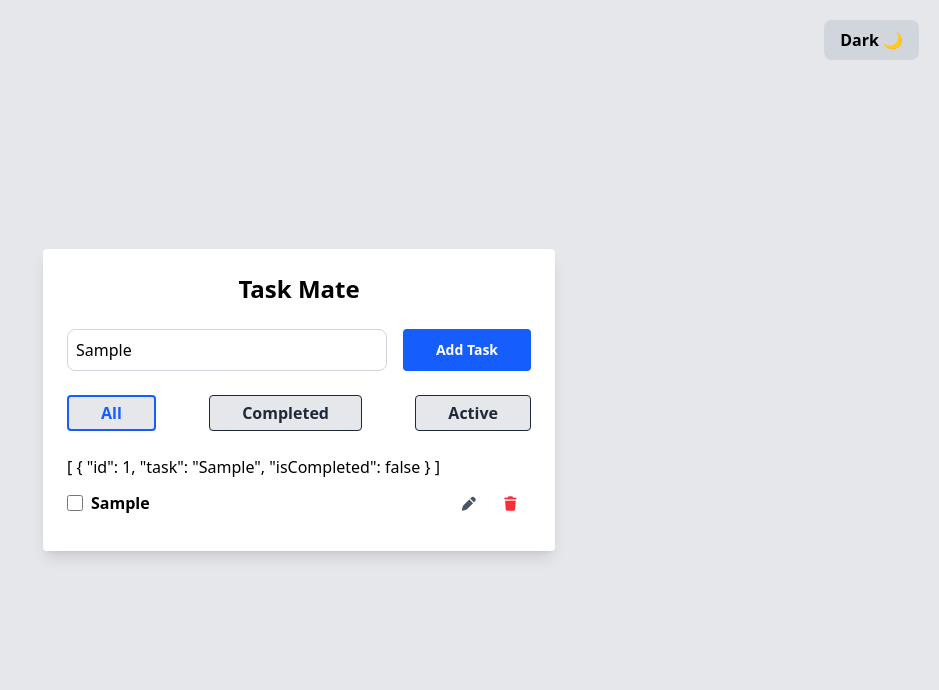
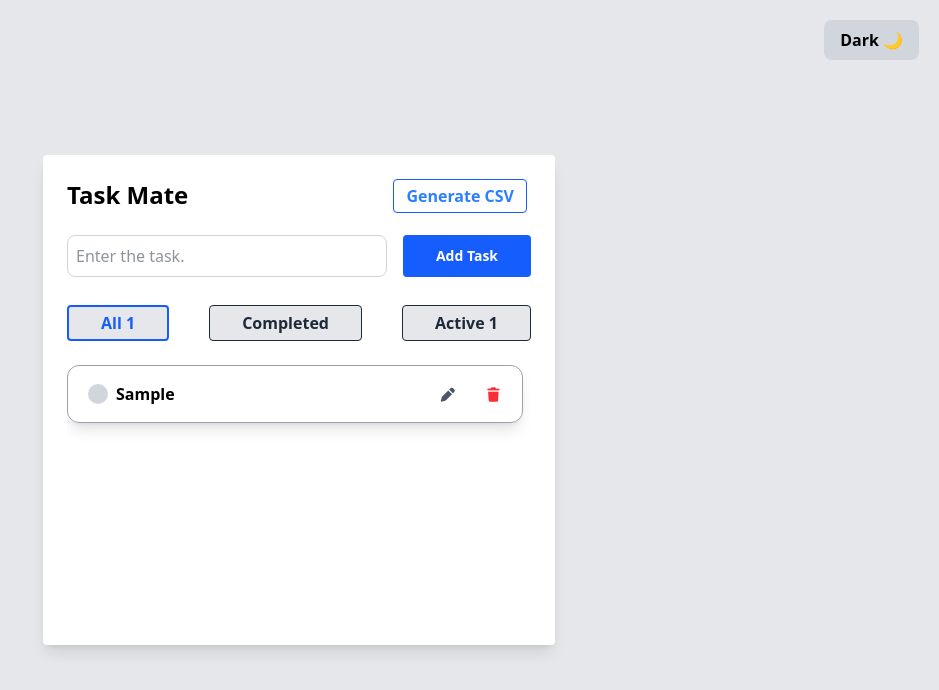
Before and after one commit to Muhammad-Anas785/TaskMate, a Vue app: page / in a window 1280 px wide. Both pictures are taken after typing "Sample" into the empty fields and a click on the button "Add Task". Shown: the top 690 px of the page, without its empty margins (341-1280 px from the left). Built offline with nearby package versions, Linux system fonts and the light colour scheme.

Commit message:
major functionalities added

```diff
--- a/package.json
+++ b/package.json
@@ -15,8 +15,11 @@
   "dependencies": {
     "@fortawesome/fontawesome-free": "^7.0.1",
     "@tailwindcss/vite": "^4.1.13",
+    "@vuelidate/core": "^2.0.3",
+    "@vuelidate/validators": "^2.0.4",
     "tailwindcss": "^4.1.13",
-    "vue": "^3.5.18"
+    "vue": "^3.5.18",
+    "vuedraggable": "^4.1.0"
   },
   "devDependencies": {
     "@eslint/js": "^9.31.0",
@@ -24,6 +27,7 @@
     "eslint": "^9.31.0",
     "eslint-plugin-vue": "~10.3.0",
     "globals": "^16.3.0",
+    "tailwind-scrollbar": "^4.0.2",
     "vite": "^7.0.6",
     "vite-plugin-vue-devtools": "^8.0.0"
   }
--- /dev/null
+++ b/src/components/DeleteModal.vue
@@ -0,0 +1,77 @@
+<script setup>
+defineProps({
+  deleteModal: Object,
+});
+const emit = defineEmits(["submit"]);
+
+const confirmDeleteTask = (index) => {
+  emit("deleteTask", true, index);
+};
+const preventDelete = (index) => {
+  emit("deleteTask", false, index);
+};
+</script>
+
+<template>
+  <transition name="fade">
+    <div
+      class="fixed inset-0 flex justify-center items-center bg-black/50 z-50"
+      v-if="deleteModal.isOpen"
+    >
+      <transition name="sacle">
+        <div
+          v-if="deleteModal.isOpen"
+          class="bg-gray-100 dark:bg-gray-700 rounded-lg shadow-lg w-96 p-6 relative transition-transform transform scale-95"
+        >
+          <!-- Close button -->
+          <button
+            class="absolute top-2 right-2 cursor-pointer"
+            @click="preventDelete(deleteModal.indexValue)"
+          >
+            ✖
+          </button>
+          <h2 class="text-xl font-semibold text-gray-800 dark:text-white mb-2">Confirm Delete</h2>
+          <p class="text-gray-700 dark:text-gray-200">
+            Are you sure you want to delete <span class="font-bold">{{ deleteModal.taskName }}</span>?
+          </p>
+          <div class="mt-3 flex justify-end gap-2">
+            <button
+              @click="confirmDeleteTask(deleteModal.indexValue)"
+              class="px-5 py-2 bg-blue-600 hover:bg-blue-700 rounded text-white font-semibold cursor-pointer transition duration-300 ease-in-out"
+            >
+              Yes
+            </button>
+            <button
+              @click="preventDelete(deleteModal.indexValue)"
+              class="px-5 py-2 bg-red-500 hover:bg-red-700 rounded text-white font-semibold cursor-pointer transition duration-300 ease-in-out"
+            >
+              No
+            </button>
+          </div>
+        </div>
+      </transition>
+    </div>
+  </transition>
+</template>
+
+<style scoped>
+/* Overlay fade */
+.fade-enter-active,
+.fade-leave-active {
+  transition: opacity 0.3s ease;
+}
+.fade-enter-from,
+.fade-leave-to {
+  opacity: 0;
+}
+/* Modal scale animation */
+.scale-enter-active,
+.scale-leave-active {
+  transition: transform 0.3s ease, opacity 0.3s ease;
+}
+.scale-enter-from,
+.scale-leave-to {
+  transform: scale(0.95);
+  opacity: 0;
+}
+</style>
--- a/src/components/TaskManager.vue
+++ b/src/components/TaskManager.vue
@@ -1,24 +1,45 @@
 <script setup>
-import { onMounted, ref } from "vue";
+import {
+  getDataFromLocalStorage,
+  saveDataInLocalStorage,
+} from "@/composables/local-storage-functions";
+import { computed, onMounted, reactive, ref } from "vue";
+import DeleteModal from "./DeleteModal.vue";
+import { required } from "@vuelidate/validators";
+import useVuelidate from "@vuelidate/core";
 
 let isActiveFilter = ref("all");
 let taskIndex = ref(null);
 let isDark = ref(false);
 let taskToDo = ref("");
 let id = ref(0);
-
-const tasksData = [
-  { id: 1, task: "Work", isCompleted: false },
-  { id: 2, task: "Food", isCompleted: false },
-  { id: 1, task: "Play", isCompleted: false },
-];
+let taskToUpdate = ref("");
+let deleteModal = ref({
+  isOpen: false,
+  indexValue: 0,
+  taskName: "",
+});
 
 const savedTasksData = ref([]);
+const filteredTasks = ref([]);
+
+const state = reactive({
+  taskToDo,
+  taskToUpdate,
+});
+
+const rules = {
+  taskToDo: { required },
+  taskToUpdate: { required },
+};
+
+const v$ = useVuelidate(rules, state);
 
 //toggle dark theme
 const toggleTheme = () => {
   isDark.value = !isDark.value;
-  localStorage.setItem("isDarkTheme", JSON.stringify(isDark.value));
+  saveDataInLocalStorage("isDarkTheme", isDark.value);
+  // localStorage.setItem("isDarkTheme", JSON.stringify(isDark.value));
   if (isDark.value) {
     document.documentElement.classList.add("dark");
   } else {
@@ -27,12 +48,24 @@ const toggleTheme = () => {
 };
 
 // active filter function
-const onClickFilter = (filterVal) => {
+const filterDataFunc = (filterVal) => {
   isActiveFilter.value = filterVal;
+  if (isActiveFilter.value === "all") {
+    filteredTasks.value = savedTasksData.value;
+  } else if (isActiveFilter.value === "completed") {
+    filteredTasks.value = savedTasksData.value.filter((task) => {
+      return task.isCompleted;
+    });
+  } else if (isActiveFilter.value === "active") {
+    filteredTasks.value = savedTasksData.value.filter((task) => {
+      return task.isCompleted === false;
+    });
+  }
 };
 
 // Add Task
 const addTask = () => {
+  if (taskToDo.value.trim()) {
     id.value += 1;
     let taskModel = {
       id: id.value,
@@ -41,33 +74,147 @@ const addTask = () => {
     };
 
     savedTasksData.value.push(taskModel);
+    filterDataFunc(isActiveFilter.value);
+    taskToDo.value = "";
+    saveDataInLocalStorage("savedTasks", savedTasksData.value);
+    v$.value.taskToDo.$reset();
+  } else {
+    v$.value.taskToDo.$touch();
+  }
 };
 
 // edit task function
-const editTask = (index) => {
+const editTask = (index, id) => {
+  taskToUpdate.value = "";
   taskIndex.value = index;
+  let taskEdit = savedTasksData.value.find((task) => {
+    return task.id === id;
+  });
+  taskToUpdate.value = taskEdit.task;
 };
 
 // update Task function
-const updateTask = () => {
+const updateTask = (index) => {
+  if (taskToUpdate.value.trim()) {
+    savedTasksData.value[index].task = taskToUpdate.value;
     taskIndex.value = null;
+    saveDataInLocalStorage("savedTasks", savedTasksData.value);
+  }
 };
 
-// onMounted decides theme
-onMounted(() => {
-  let themeVal = JSON.parse(localStorage.getItem("isDarkTheme"));
+const deleteTask = (isDelete, index) => {
+  if (isDelete) {
+    savedTasksData.value.splice(index, 1);
+    filterDataFunc(isActiveFilter.value);
+    let getSavedTasks = getDataFromLocalStorage("savedTasks");
+    console.log("deleted: ", getSavedTasks);
+    if (getSavedTasks) {
+      getSavedTasks.splice(index, 1);
+      saveDataInLocalStorage("savedTasks", getSavedTasks);
+    }
+    deleteModal.value.isOpen = false;
+  } else {
+    deleteModal.value.isOpen = false;
+  }
+};
+
+const confirmDelete = (index, task) => {
+  deleteModal.value.isOpen = true;
+  deleteModal.value.indexValue = index;
+  deleteModal.value.taskName = task;
+};
+
+const completedTask = () => {
+  filterDataFunc(isActiveFilter.value);
+  saveDataInLocalStorage("savedTasks", savedTasksData.value);
+};
+
+const completedTaskCount = computed(() => {
+  let completeTasks = savedTasksData.value.filter((task) => {
+    return task.isCompleted;
+  });
+  return completeTasks && completeTasks.length != 0 ? completeTasks.length : "";
+});
+
+const activeTaskCount = computed(() => {
+  let activeTasks = savedTasksData.value.filter((task) => {
+    return task.isCompleted === false;
+  });
+  return activeTasks && activeTasks.length != 0 ? activeTasks.length : "";
+});
+
+// Set theme
+const setTheme = () => {
+  let themeVal = getDataFromLocalStorage("isDarkTheme");
   isDark.value = themeVal;
   if (themeVal) {
     document.documentElement.classList.add("dark");
   } else {
     document.documentElement.classList.remove("dark");
   }
+};
+
+// Reterieve Data
+const retrieveData = () => {
+  let getSavedTasks = getDataFromLocalStorage("savedTasks");
+  if (getSavedTasks) {
+    savedTasksData.value = getSavedTasks;
+    filteredTasks.value = getSavedTasks;
+  } else {
+    savedTasksData.value = [];
+    filteredTasks.value = [];
+  }
+};
+
+const dynmicClass = (invalid, dirty) => {
+  if (invalid && dirty) {
+    return "border border-red-500 dark:border-1";
+  } else {
+    return "dark:border-none";
+  }
+};
+
+const generateCSV = () => {
+  if (!savedTasksData.value.length) {
+    alert("No Task To Export...!");
+    return;
+  }
+
+  //CSV headers
+  const headers = ["ID", "Task", "Status"];
+
+  //CSV rows
+  let rows = savedTasksData.value.map((task) => [
+    task.id,
+    `${task.task.replace(/"/g, '""')}`,
+    task.isCompleted ? "Yes" : "No",
+  ]);
+
+  //create csv
+  let csvContent = [headers, ...rows].map((content) => content.join(",")).join("\n");
+  console.log(csvContent);
+
+  //downladable link
+  const blob = new Blob([csvContent], { type: "text/csv;charset=utf-8" });
+  const link = document.createElement("a");
+  const url = URL.createObjectURL(blob);
+  link.setAttribute("href", url);
+  link.setAttribute("download", "tasks.csv");
+  document.body.appendChild(link);
+  link.click();
+  document.body.removeChild(link);
+};
+
+// onMounted decides theme
+onMounted(() => {
+  setTheme();
+  retrieveData();
 });
 </script>
 
 <template>
   <section
-    class="min-h-screen relative bg-gray-200 dark:bg-gray-800 flex flex-col justify-center items-center py-16 px-6"
+    class="min-h-screen relative bg-gray-200 dark:bg-gray-800 flex flex-col justify-center items-center py-16 px-6 transition-colors duration-500"
   >
     <!-- Dark Theme Toggle -->
 
@@ -79,29 +226,46 @@ onMounted(() => {
     </button>
 
     <div
-      class="bg-white w-full max-w-lg p-6 rounded space-y-6 shadow-lg dark:bg-gray-900 dark:text-gray-200"
+      class="bg-white relative w-full max-w-lg p-6 rounded space-y-6 shadow-lg dark:bg-gray-900 dark:text-gray-200 transition-all duration-500"
     >
+      <button
+        @click="generateCSV"
+        class="absolute right-7 top-6 text-sm px-2 py-1 sm:px-3 sm:py-1 sm:text-base font-semibold border border-blue-600 text-blue-500 hover:bg-gray-100 dark:border-gray-400 dark:text-gray-300 rounded dark:hover:bg-gray-700 cursor-pointer transition duration-300 ease-in-out"
+      >
+        Generate CSV
+      </button>
       <!-- Task Manager -->
-      <div class="text-center">
+      <div class="text-left">
         <h1 class="text-lg font-bold md:text-2xl">Task Mate</h1>
       </div>
 
       <!-- Task Add input -->
-      <div class="flex flex-row justify-between gap-2">
+      <div class="flex flex-row justify-between mb-7 gap-2 relative">
         <input
           v-model="taskToDo"
           type="text"
+          @blur="v$.taskToDo.$touch()"
+          @keyup.enter="addTask"
           placeholder="Enter the task."
-          class="border border-gray-300 dark:bg-gray-800 rounded-lg w-2/3 p-2 md:p-2 sm:w-80 focus:ring-2 focus:ring-blue-500 focus:border-blue-500 outline-none"
+          :class="[
+            dynmicClass(v$.taskToDo.$invalid, v$.taskToDo.$dirty),
+            'border border-gray-300 text-gray-800 dark:text-white dark:bg-gray-800 rounded-lg w-2/3 p-2 md:p-2 sm:w-80 focus:ring-2 focus:ring-blue-500 focus:border-blue-500 outline-none',
+          ]"
         />
-
+        <p
+          class="absolute text-sm ms-2 mt-11 text-red-500"
+          v-if="v$.taskToDo.$invalid && v$.taskToDo.$dirty"
+        >
+          Please add task first
+        </p>
         <button
           @click="addTask"
-          class="bg-blue-600 text-white text-sm md:text-md font-semibold rounded w-24 sm:w-32 cursor-pointer"
+          class="bg-blue-600 hover:bg-blue-700 text-white text-sm md:text-md font-semibold rounded w-24 sm:w-32 cursor-pointer transition duration-300 ease-in-out"
         >
           Add Task
         </button>
       </div>
+      <div></div>
 
       <!-- Filters -->
       <div class="flex flex-col sm:flex-row justify-between gap-4">
@@ -112,9 +276,9 @@ onMounted(() => {
               ? 'text-blue-600 border-2 border-blue-600 dark:text-gray-300 dark:border-gray-300'
               : 'text-gray-800 border border-gray-800 dark:border-gray-200 dark:text-gray-200',
           ]"
-          @click="onClickFilter('all')"
+          @click="filterDataFunc('all')"
         >
-          All
+          All {{ savedTasksData && savedTasksData.length != 0 ? savedTasksData.length : "" }}
         </button>
         <button
           :class="[
@@ -123,9 +287,9 @@ onMounted(() => {
               ? 'text-blue-600 border-2 border-blue-600 dark:text-gray-300 dark:border-gray-300'
               : 'text-gray-800 border border-gray-800 dark:border-gray-200 dark:text-gray-200',
           ]"
-          @click="onClickFilter('completed')"
+          @click="filterDataFunc('completed')"
         >
-          Completed
+          Completed {{ completedTaskCount }}
         </button>
         <button
           :class="[
@@ -134,57 +298,88 @@ onMounted(() => {
               ? 'text-blue-600 border-2 border-blue-600 dark:text-gray-300 dark:border-gray-300'
               : 'text-gray-800 border border-gray-800 dark:border-gray-200 dark:text-gray-200',
           ]"
-          @click="onClickFilter('active')"
+          @click="filterDataFunc('active')"
         >
-          Active
+          Active {{ activeTaskCount }}
         </button>
       </div>
 
       <!-- Task List -->
       <div>
-        <ul class="space-y-4">
-          {{savedTasksData}}
-          <li v-for="(taskValue, index) in savedTasksData" :key="taskValue.id">
+        <ul
+          class="space-y-2 h-64 overflow-y-auto [&::-webkit-scrollbar]:w-2 [&::-webkit-scrollbar-track]:bg-gray-300 dark:[&::-webkit-scrollbar-track]:bg-gray-400 [&::-webkit-scrollbar-track]:rounded-full [&::-webkit-scrollbar-thumb]:bg-blue-600 [&::-webkit-scrollbar-thumb]:rounded-full"
+        >
+          <li
+            v-for="(taskValue, index) in filteredTasks"
+            :key="taskValue.id"
+            class="border border-gray-400 dark:border-gray-600 rounded-xl px-2 py-2 shadow-lg me-2"
+          >
             <!-- Update Case -->
-            <div class="flex flex-row items-center justify-between" v-if="index === taskIndex">
+            <div
+              class="flex flex-row items-center justify-between relative"
+              v-if="index === taskIndex"
+            >
               <input
                 placeholder="Task"
-                class="border border-gray-300 rounded-lg w-2/3 p-2 md:p-2 sm:w-80 focus:ring-2 focus:ring-blue-500 focus:border-blue-500 outline-none"
+                @blur="v$.taskToUpdate.$touch()"
+                :class="[
+                  dynmicClass(v$.taskToUpdate.$invalid, v$.taskToUpdate.$dirty),
+                  'border border-gray-300 text-gray-800 dark:bg-gray-800 dark:text-white rounded-lg w-2/3 p-2 md:p-2 sm:w-80 outline-none',
+                ]"
                 type="text"
-                v-model="taskValue.task"
-              />
+                v-model="taskToUpdate"
+              /><span
+                class="absolute text-red-500 -top-1 right-27"
+                v-if="v$.taskToUpdate.$invalid && v$.taskToUpdate.$dirty"
+                >*</span
+              >
               <button
-                class="bg-blue-600 text-white px-4 py-2 rounded cursor-pointer hover:bg-blue-700"
-                @click="updateTask"
+                class="hover:bg-gray-200 dark:hover:bg-gray-800 hover:disabled:bg-gray-500 rounded-full px-3 py-2 cursor-pointer disabled:cursor-not-allowed transition ease-in-out duration-300"
+                @click="updateTask(index, taskValue.id)"
               >
-                Update
+                <i class="fa-regular fa-floppy-disk text-gray-500 dark:text-gray-300"></i>
               </button>
             </div>
             <div class="flex justify-between items-center" v-else>
-              <div class="flex flex-row items-center gap-2">
+              <div class="flex flex-row items-center gap-2 px-3">
+                <label class="relative cursor-pointer flex items-center justify-center">
                   <input
                     v-model="taskValue.isCompleted"
+                    @change="completedTask()"
                     type="checkbox"
-                  class="w-4 h-5 text-blue-600 border-gray-300 rounded-full focus:ring-blue-500"
+                    class="appearance-none w-5 h-5 cursor-pointer text-white bg-gray-300 dark:bg-gray-500 border-gray-300 checked:bg-blue-600 rounded-full"
                   />
-                <h4 class="font-semibold">
+                  <i
+                    v-if="taskValue.isCompleted"
+                    class="fa-solid fa-check absolute text-white text-xs"
+                  ></i>
+                </label>
+                <h4 :class="['font-semibold', taskValue.isCompleted ? 'line-through' : '']">
                   {{ taskValue.task }}
                 </h4>
               </div>
               <!-- Action Buttons -->
-              <div class="flex flex-row items-center">
-                <div class="hover:bg-gray-200 rounded-full p-3 cursor-pointer">
-                  <i class="fa-solid fa-pen text-gray-600 text-sm" @click="editTask(index)"></i>
-                </div>
+              <div class="flex flex-row items-center sm:gap-1">
+                <button
+                  @click="editTask(index, taskValue.id)"
+                  :disabled="taskValue.isCompleted"
+                  class="hover:bg-gray-200 dark:hover:bg-gray-800 hover:disabled:bg-gray-200 dark:hover:disabled:bg-gray-800 rounded-full px-3 py-2 cursor-pointer disabled:cursor-not-allowed transition ease-in-out duration-300"
+                >
+                  <i class="fa-solid fa-pen text-gray-600 text-sm"></i>
+                </button>
 
-                <div class="hover:bg-gray-200 rounded-full p-3 cursor-pointer">
+                <button
+                  @click="confirmDelete(index, taskValue.task)"
+                  class="hover:bg-gray-200 dark:hover:bg-gray-800 hover:disabled:bg-gray-500 rounded-full px-3 py-2 cursor-pointer disabled:cursor-not-allowed transition ease-in-out duration-300"
+                >
                   <i class="fa-solid fa-trash text-red-500 text-sm"></i>
-                </div>
+                </button>
               </div>
             </div>
           </li>
         </ul>
       </div>
     </div>
+    <DeleteModal :deleteModal="deleteModal" @deleteTask="deleteTask" />
   </section>
 </template>
--- /dev/null
+++ b/src/composables/local-storage-functions.js
@@ -0,0 +1,11 @@
+const saveDataInLocalStorage = (localStorageName, valueData) => {
+  let data = JSON.stringify(valueData);
+  localStorage.setItem(localStorageName, data);
+};
+
+const getDataFromLocalStorage = (localStorageName) => {
+  let getData = JSON.parse(localStorage.getItem(localStorageName));
+  return getData;
+};
+
+export { saveDataInLocalStorage, getDataFromLocalStorage };
```
Also changed, not shown: 1 other file (tests, documents, lock files or other folders). Lines whose indentation alone changed are shown as unchanged.
